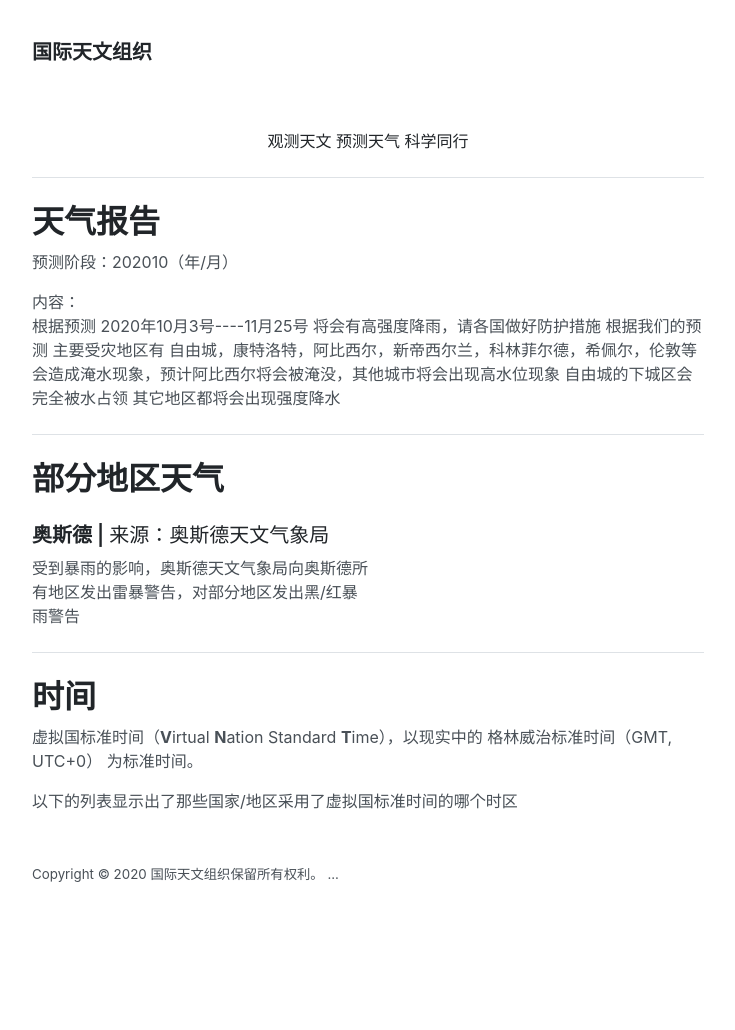
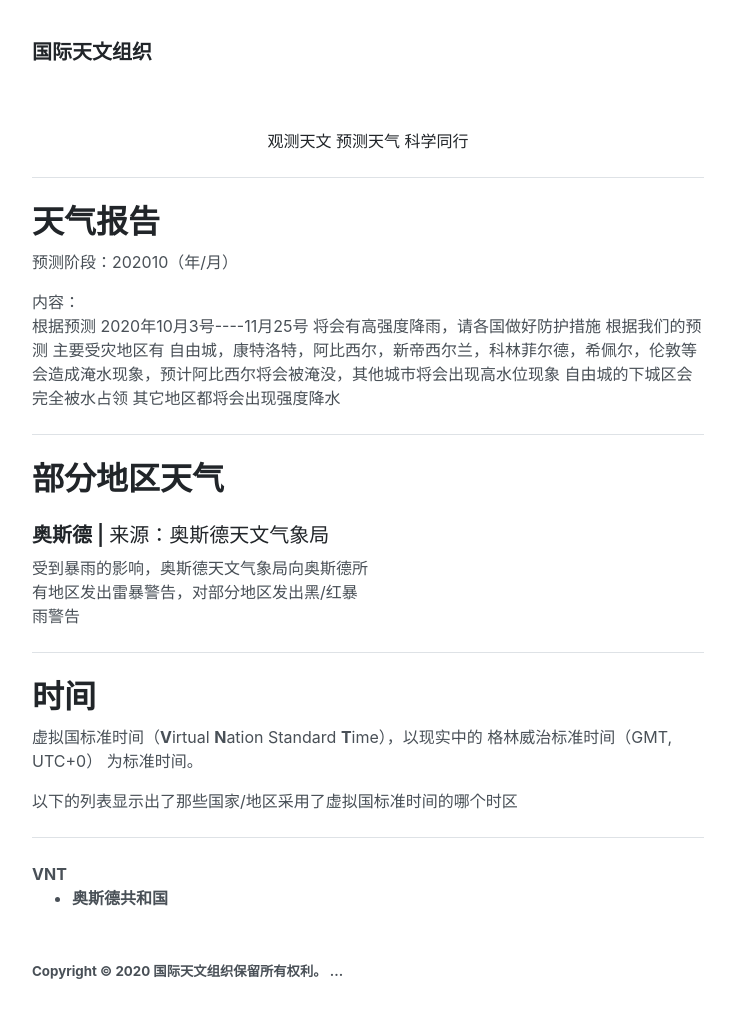
Before and after one commit to vunconf/vunconf.github.io, a Jekyll site: the page built from iao/index.html, in a window 1280 px wide. Shown: the whole page, without its empty margins (272-1007 px from the left). Built offline with Jekyll 4.4.1, drawn with Linux system fonts in a browser that asks for light colours; before the commit the page ends 933 px from its top, so only the background shows below that.

Commit message:
Update index.html

```diff
--- a/iao/index.html
+++ b/iao/index.html
@@ -19,3 +19,8 @@ title: 主页
 <h1>时间</h1>
 <p>虚拟国标准时间（<b>V</b>irtual <b>N</b>ation Standard <b>T</b>ime），以现实中的 格林威治标准时间（GMT, UTC+0） 为标准时间。</p>
 <p>以下的列表显示出了那些国家/地区采用了虚拟国标准时间的哪个时区</p>
+<hr>
+<b>VNT<b>
+<ul>
+  <li>奥斯德共和国</li>
+</ul>
```
